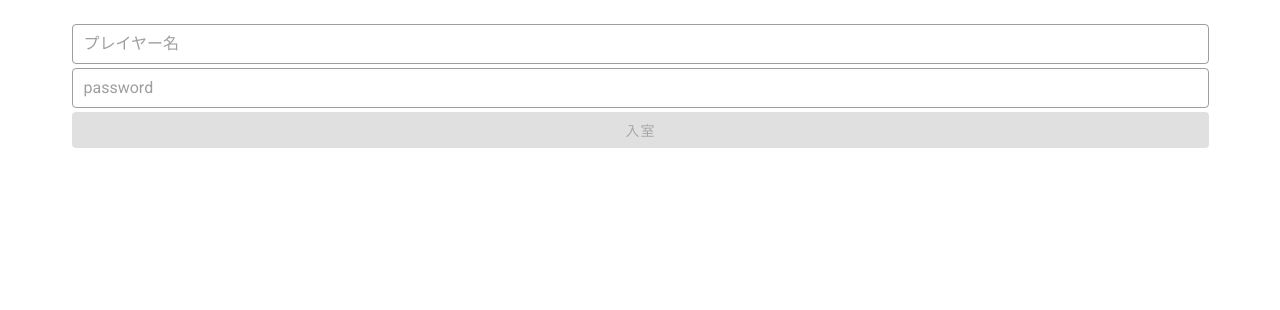
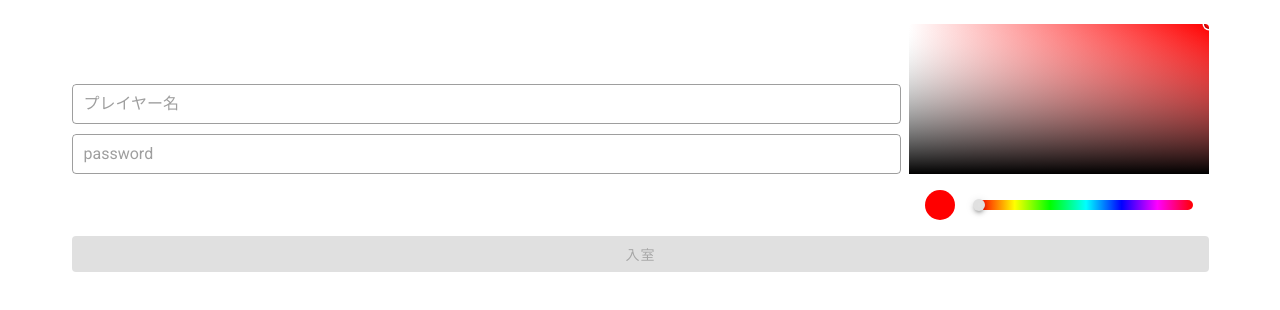
Before and after one commit to 482F/card, a Nuxt app: page /card in a window 1280 px wide. Shown: the top 310 px of the page. Built offline with nearby package versions, Linux system fonts and the light colour scheme.

Commit message:
色関係の処理を追加

```diff
--- a/components/entrance-form.vue
+++ b/components/entrance-form.vue
@@ -1,7 +1,18 @@
 <template>
-  <div>
-    <a-text-field v-model="tempName" placeholder="プレイヤー名" />
-    <a-text-field v-model="tempPassword" placeholder="password" />
+  <div class="entrance-form">
+    <div class="inputs">
+      <a-text-field
+        class="name"
+        v-model="tempName"
+        placeholder="プレイヤー名"
+      />
+      <a-text-field
+        class="password"
+        v-model="tempPassword"
+        placeholder="password"
+      />
+      <v-color-picker class="color" v-model="tempColor" hide-inputs />
+    </div>
     <v-btn
       block
       depressed
@@ -10,6 +21,8 @@
         () => {
           $emit('update:name', tempName)
           $emit('update:password', tempPassword)
+          $emit('update:color', tempColor)
+          $emit('loggined')
         }
       "
     >
@@ -34,12 +47,48 @@ export default {
       type: String,
       default: '',
     },
+    color: {
+      type: String,
+      default: '',
+    },
   },
   data() {
     return {
       tempName: this.name,
       tempPassword: this.password,
+      tempColor: this.color,
     }
   },
 }
 </script>
+
+<style lang="scss" scoped>
+.entrance-form {
+  .inputs {
+    height: 100%;
+    width: 100%;
+
+    display: grid;
+    grid-template-rows: 1fr 42px 42px 1fr;
+    grid-template-columns: 1fr 300px;
+    gap: 8px;
+
+    > * {
+      overflow: hidden;
+    }
+
+    .name {
+      grid-row: 2;
+      grid-column: 1;
+    }
+    .password {
+      grid-row: 3;
+      grid-column: 1;
+    }
+    .color {
+      grid-row: 1 / 5;
+      grid-column: 2;
+    }
+  }
+}
+</style>
--- a/pages/card.vue
+++ b/pages/card.vue
@@ -2,9 +2,10 @@
   <div class="outer">
     <entrance-form
       v-if="!loggined"
-      :password="password"
-      @update:password="onLogin"
+      :password.sync="password"
       :name.sync="name"
+      :color.sync="color"
+      @loggined="onLogin"
     />
     <div v-else class="main">
       <v-progress-circular v-if="!ready" indeterminate />
@@ -58,6 +59,7 @@ export default {
         id: Math.random(),
         name: '',
         password: '',
+        color: '#FF0000',
       }).map(([key, defaultValue]) => [
         key,
         localStorage.getItem(`card--${key}`) ?? defaultValue,
@@ -128,11 +130,11 @@ export default {
       this.changeValue(obj)
       this.send('changePublic', obj)
     },
-    async onLogin(password) {
+    async onLogin() {
       this.loggined = true
-      this.password = password
       localStorage.setItem('card--name', this.name)
       localStorage.setItem('card--password', this.password)
+      localStorage.setItem('card--color', this.color)
 
       this.socket = new WebSocket('ws://localhost:18245')
       this.socket.onmessage = (e) => this.onMessage(e)
@@ -143,6 +145,7 @@ export default {
       if (!this.players[this.id]) {
         this.changePublic({
           [`players-${this.id}-angle`]: 0,
+          [`players-${this.id}-color`]: this.color,
         })
       }
       this.ready = true
```
